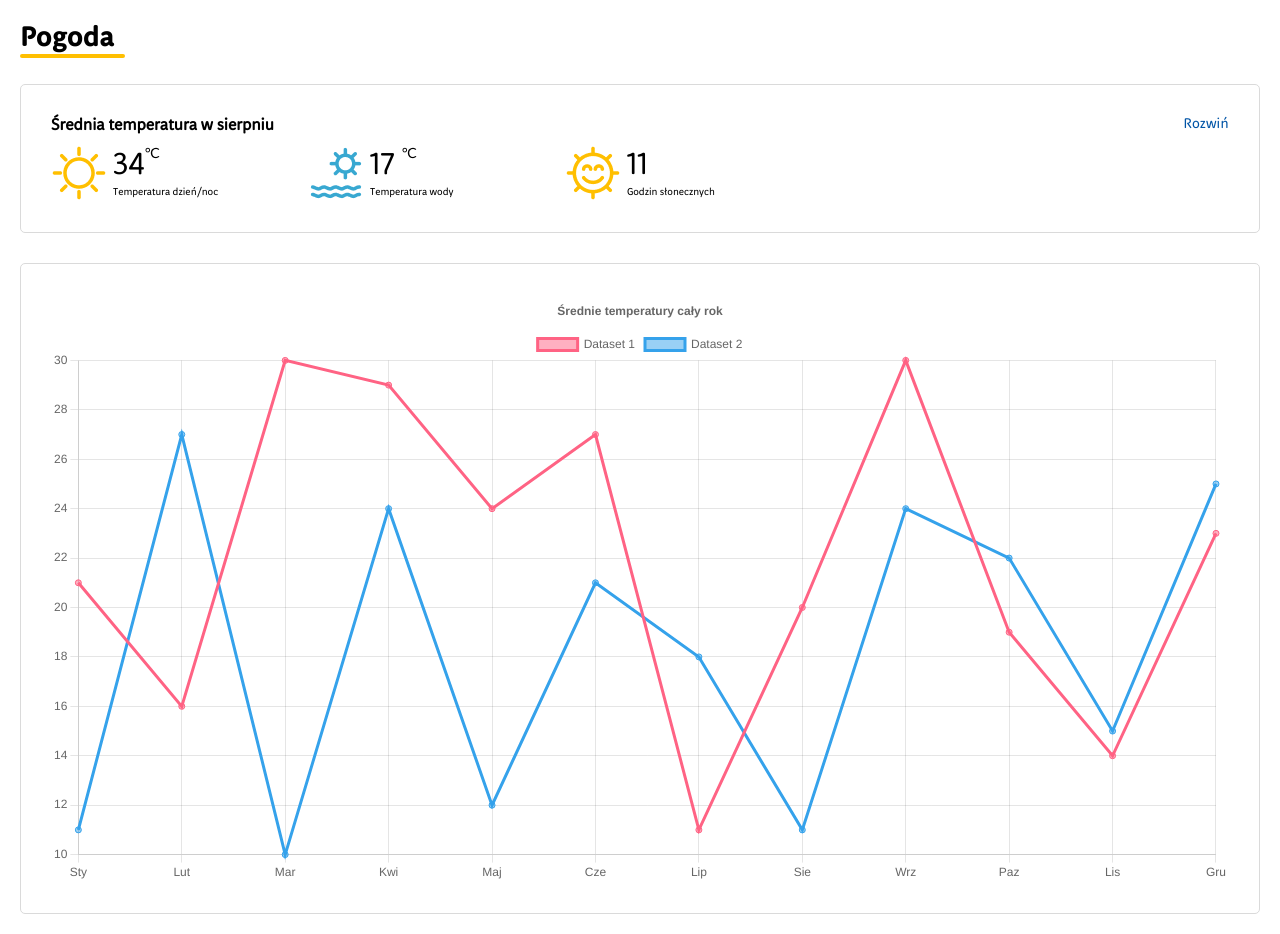
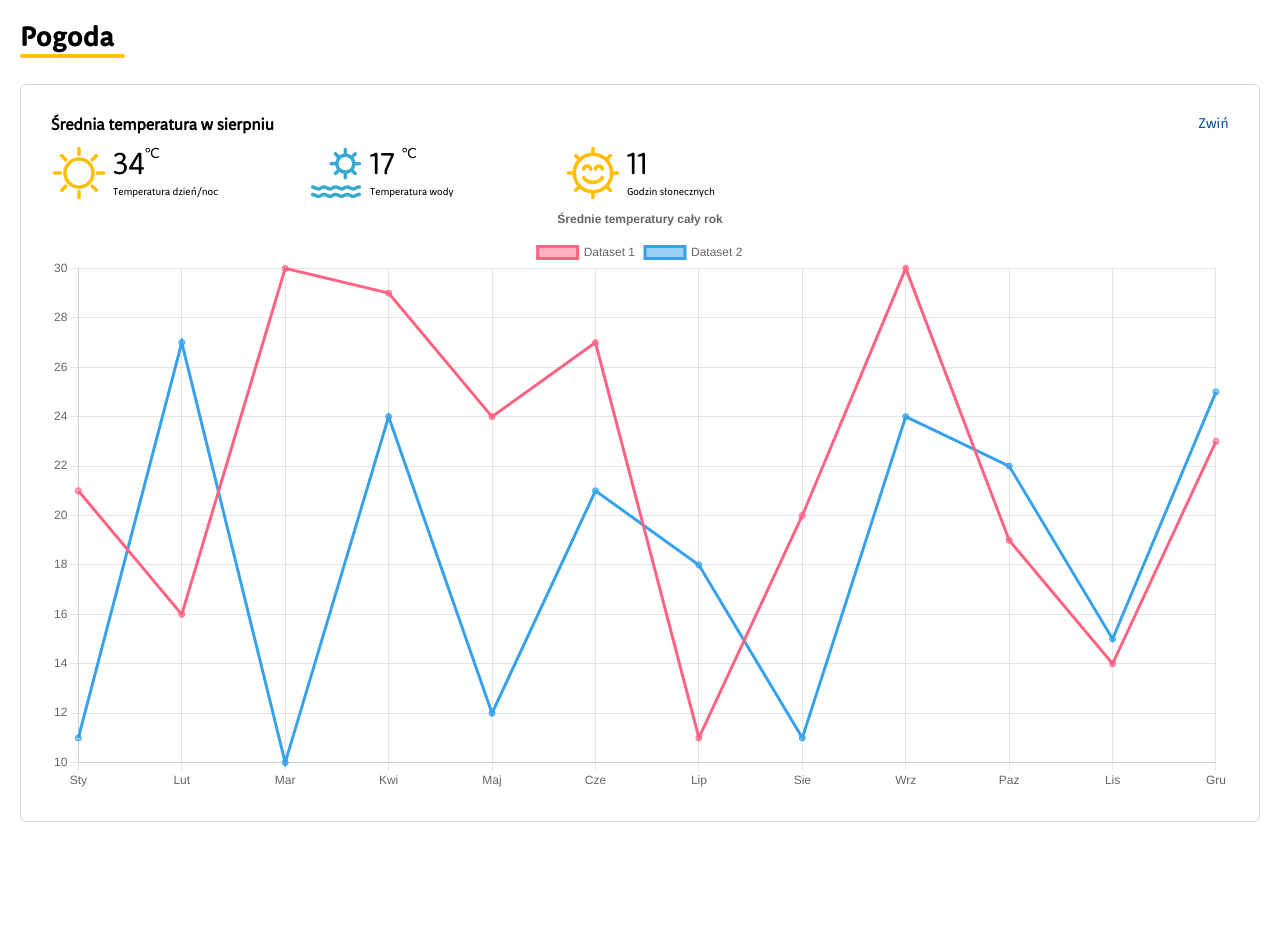
Before and after one commit to kowalikmop/pogodaR, a React (Create React App) app: page / in a window 1280 px wide. After the commit the page ends 842 px from the top, so only its background shows below. Built offline with nearby package versions, Linux system fonts and the light colour scheme.

Commit message:
Add method change button copy

```diff
--- a/src/App.js
+++ b/src/App.js
@@ -1,14 +1,12 @@
 import "./App.css";
 import Header from "./components/Header";
 import Contener from "./components/Contener";
-import Charts from "./components/Charts";
 
 function App() {
   return (
     <>
       <Header />
       <Contener />
-      <Charts />
     </>
   );
 }
--- a/src/components/Charts.js
+++ b/src/components/Charts.js
@@ -1,4 +1,3 @@
-import "./contener.css";
 import {
   Chart as ChartJS,
   CategoryScale,
@@ -35,7 +34,20 @@
   },
 };
 
-const labels = ["Sty", "Lut", "Mar", "Kwi", "Maj", "Cze", "Lip", "Sie", "Wrz", "Paz", "Lis", "Gru"];
+const labels = [
+  "Sty",
+  "Lut",
+  "Mar",
+  "Kwi",
+  "Maj",
+  "Cze",
+  "Lip",
+  "Sie",
+  "Wrz",
+  "Paz",
+  "Lis",
+  "Gru",
+];
 
 export const data = {
   labels,
@@ -55,12 +67,12 @@
   ],
 };
 
-const Contener = () => {
+const Charts = (props) => {
   return (
-    <div className="contener">
+    <div style={{ display: props.name }}>
       <Line options={options} data={data} />
     </div>
   );
 };
 
-export default Contener;
+export default Charts;
--- a/src/components/Contener.js
+++ b/src/components/Contener.js
@@ -1,5 +1,6 @@
 import { useState } from "react";
 import "./contener.css";
+import Charts from "./Charts";
 import Sun from "../assets/sun.png";
 import Beach from "../assets/beach.png";
 import Sunhappy from "../assets/sunhappy.png";
@@ -7,12 +8,20 @@
 
 const Contener = () => {
   const month = ["sierpniu", "wrześniu"];
-  const [visible, setvisible] = useState("grid");
+  const [toggle, settoggle] = useState(false);
+
+  const handleButton = () => {
+    // alert("Kliknięto");
+    settoggle(toggle => !toggle);
+  };
+
   return (
     <div className="contener">
       <div className="title">
         <div className="title__text">Średnia temperatura w {month[0]}</div>
-        <div className="title__button">Rozwiń</div>
+        <div className="title__button" onClick={handleButton}>
+         {toggle ? "Rozwiń" : "Zwiń"}
+        </div>
       </div>
       <div className="article">
         <div className="article__picture">
@@ -31,7 +40,7 @@
           {" "}
           <img src={Beach} alt="Beach" />
         </div>
-        <div className="section" style={{ display: visible }}>
+        <div className="section">
           <div className="section__text">17</div>
           <div className="section__picture--degree">
             {" "}
@@ -48,6 +57,7 @@
           <div className="section__text--title">Godzin słonecznych</div>
         </div>
       </div>
+      <Charts name={toggle} />
     </div>
   );
 };
```
